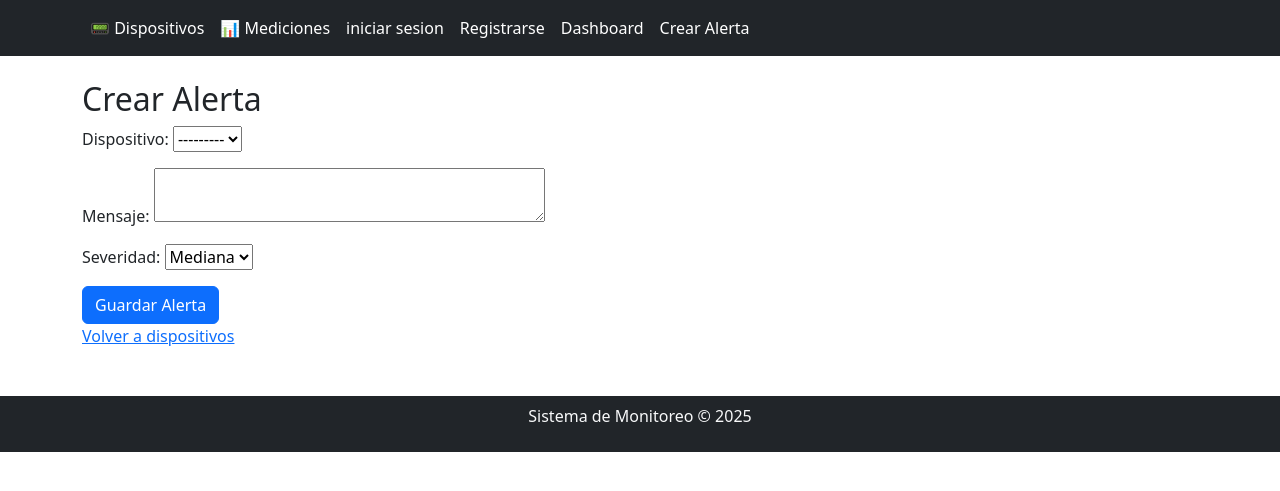
After one commit to carlotee/eva1_EcoEnergy, a Django app: page /alerta/nueva/ in a window 1280 px wide. The commit adds this page. Shown: the top 491 px of the page. Run offline with Django 5.2, Linux system fonts and the light colour scheme; data that the repository does not hold is empty.

Commit message:
se actualiza el main

```diff
--- a/dispositivos/forms.py
+++ b/dispositivos/forms.py
@@ -1,5 +1,6 @@
 from django import forms
 from .models import Dispositivo
+from .models import Alerta
 
 class DispositivoForm(forms.ModelForm):
     class Meta:
@@ -21,3 +22,12 @@ class DispositivoForm(forms.ModelForm):
             raise forms.ValidationError('El nombre debe tener al menos 3 caracteres')
 
         return nombre
+
+class AlertaForm(forms.ModelForm):
+    class Meta:
+        model = Alerta
+        fields = ['dispositivo', 'mensaje', 'severidad']
+        widgets = {
+            'mensaje': forms.Textarea(attrs={'rows': 2}),
+            'severidad': forms.Select(),
+        }
--- a/dispositivos/templates/dispositivos/base.html
+++ b/dispositivos/templates/dispositivos/base.html
@@ -16,6 +16,7 @@
             <a class="nav-link active" href="{% url 'login_empresa' %}"> iniciar sesion</a>
             <a class="nav-link active" href="{% url 'registro_empresa' %}"> Registrarse</a>
             <a class="nav-link active"href="{% url 'panel_dispositivos' %}" class="btn-detalle">Dashboard</a>
+            <a class="nav-link active" href="{% url 'crear_alerta' %}">Crear Alerta</a>
         </div>
     </div>
 </nav>
--- /dev/null
+++ b/dispositivos/templates/dispositivos/crear_alertas.html
@@ -0,0 +1,19 @@
+{% extends 'dispositivos/base.html' %}
+
+{% block content %}
+  <h2>Crear Alerta</h2>
+
+  {% if messages %}
+    {% for message in messages %}
+      <div class="alert alert-{{ message.tags }}">{{ message }}</div>
+    {% endfor %}
+  {% endif %}
+
+  <form method="post">
+    {% csrf_token %}
+    {{ form.as_p }}
+    <button type="submit" class="btn btn-primary">Guardar Alerta</button>
+  </form>
+
+  <a href="{% url 'listar_dispositivos' %}">Volver a dispositivos</a>
+{% endblock %}
--- a/dispositivos/views.py
+++ b/dispositivos/views.py
@@ -20,7 +20,8 @@ from django.utils.timezone import now
 from datetime import timedelta
 from .models import Alerta
 from django.db.models.functions import TruncDay, TruncWeek
-
+from django.contrib import messages
+from .forms import AlertaForm
 def inicio(request):
     contexto = {"nombre": "hombre araña"}
     return render(request, "dispositivos/inicio.html", contexto)
@@ -200,3 +201,17 @@ def listado_mediciones(request):
 def detalle_dispositivo(request, pk):
     dispositivo = get_object_or_404(Dispositivo, pk=pk)
     return render(request, 'dispositivos/detalle_dispositivo.html', {'dispositivo': dispositivo})
+
+
+def crear_alerta(request):
+    if request.method == 'POST':
+        form = AlertaForm(request.POST)
+        if form.is_valid():
+            form.save()
+            messages.success(request, 'Alerta creada exitosamente.')
+            return redirect('listar_dispositivos')  # o donde quieras
+        else:
+            messages.error(request, 'Hubo un error al crear la alerta.')
+    else:
+        form = AlertaForm()
+    return render(request, 'dispositivos/crear_alertas.html', {'form': form})
--- a/monitoreo/urls.py
+++ b/monitoreo/urls.py
@@ -37,4 +37,6 @@ urlpatterns = [
     path('mediciones/', views.listado_mediciones, name='listado_mediciones'),
     path('dispositivos/<int:pk>/', views.detalle_dispositivo, name='detalle_dispositivo'),
     path('dispositivos/alertas/', views.alertas_todas, name='alertas_todas'),
+    path('alerta/nueva/', views.crear_alerta, name='crear_alerta'),
+
     ]
```
